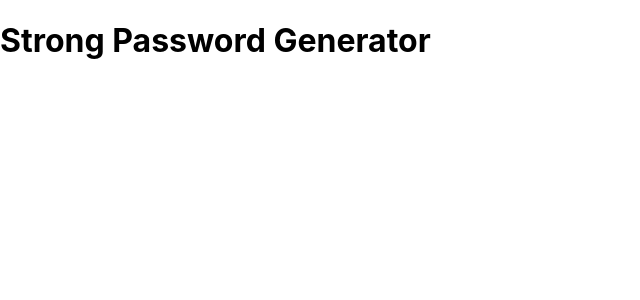
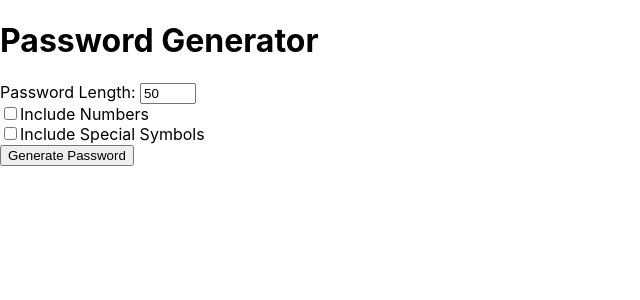
Before and after one commit to UmeenHashel/PasswordGenerator---Frontend, a React (Create React App) app: page / in a window 1280 px wide. Shown: the top 300 px of the page, without its empty margins (0-640 px from the left). Built offline with nearby package versions, Linux system fonts and the light colour scheme.

Commit message:
Developed the initial structure of the frontend

```diff
--- a/src/App.js
+++ b/src/App.js
@@ -1,9 +1,58 @@
+import { useState } from "react";
 
 
 function App() {
+  const [length, setLength] = useState(50);
+  const [numbers, setNumbers] = useState(false);
+  const [symbols, setSymbols] = useState(false);
+  const [password, setPassword] = useState("");
+
+  const handleGeneratePassword = async () => {
+
+  };
+
   return (
-    <div>
-      <h1>Strong Password Generator</h1>
+    <div class="container">
+      <h1>Password Generator</h1>
+
+      <label>Password Length: </label>
+      <input
+        type="number"
+        value={length}
+        onChangeCapture={(e) => setLength(e.target.value)}
+        min="4" max="50"/>
+
+      <div>
+        <label>
+          <input
+            type="checkbox"
+            checked={numbers}
+            onChange={() => setNumbers(!numbers)}
+          />
+          Include Numbers
+        </label>
+      </div>
+
+      <div>
+        <label>
+          <input
+            type="checkbox"
+            checked={symbols}
+            onChange={() => setSymbols(!symbols)}
+          />
+          Include Special Symbols
+        </label>
+      </div>
+
+      <button onClick={handleGeneratePassword}>Generate Password</button>
+
+      {password && (
+        <div>
+          <h2>Password</h2>
+          <div>{password}</div>
+        </div>
+      )}
+
     </div>
   );
 }
```
